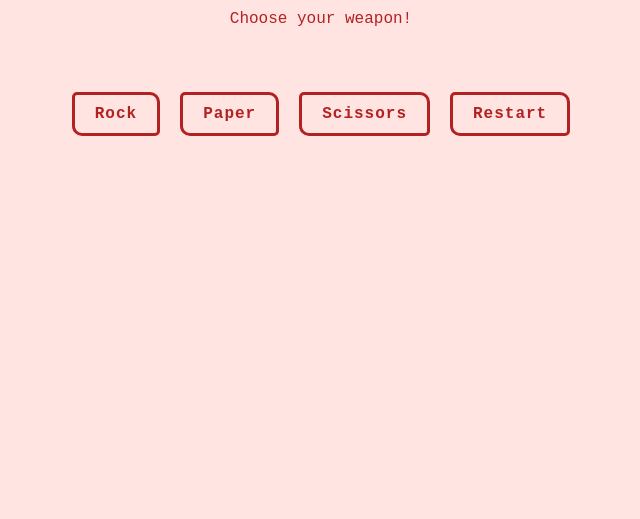
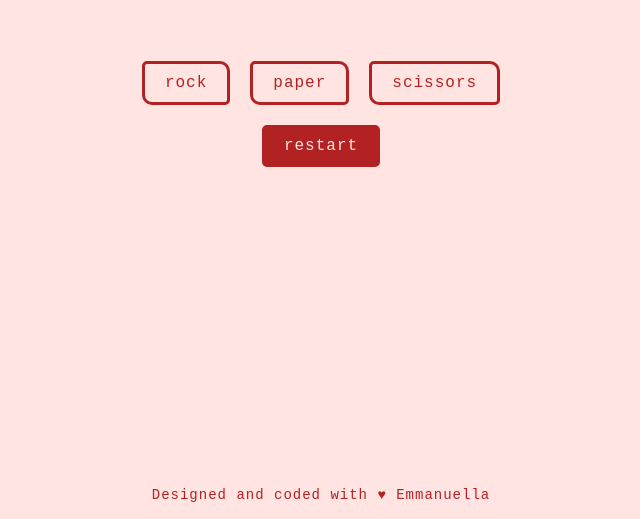
Before and after one commit to emmanuellacamp/rock-paper-scissors, a plain HTML site: page index.html in a window 1280 px wide. Shown: the part 380-899 px from the top of the page, without its empty margins (319-959 px from the left). Before the commit the page ends 851 px from the top, so only its background shows below. Drawn offline with Linux system fonts and the light colour scheme.

Commit message:
update readme

```diff
--- a/index.html
+++ b/index.html
@@ -26,13 +26,18 @@
         </div>
 
         <div id="game">
-            <button id="rock">Rock</button>
-            <button id="paper">Paper</button>
-            <button id="scissors">Scissors</button>
-            <button id="restart">Restart</button>
+            <button id="rock">rock</button>
+            <button id="paper">paper</button>
+            <button id="scissors">scissors</button>
         </div>
+
+        <button id="restart">restart</button>
+
+
     </div>
-
+    <footer>
+        <p>Designed and coded with ♥ Emmanuella</p>
+    </footer>
     <script src="index.js"></script>
 </body>
 </html>
--- a/index.js
+++ b/index.js
@@ -21,9 +21,16 @@ window.onload = function() {
     document.getElementById('result').style.display = 'none';
 };
 
+
+/**
+ * Plays a single round of the game.
+ *
+ * @param {string} playerChoice - The choice of the player.
+ */
 function playRound(playerChoice) {
+    // Get the computer's choice
     const computerChoice = getComputerChoice();
-    let result;
+    let result; // Result of the round
 
     // Update user choice icon
     userChoiceImg.src = `images/${playerChoice}.png`;
@@ -31,10 +38,14 @@ function playRound(playerChoice) {
     // Update computer choice icon
     computerChoiceImg.src = `images/${computerChoice}.png`;
 
+    // Display the result section and hide the weapon selection
     document.getElementById('result').style.display = 'block';
     document.getElementById('choose-weapon').style.display = 'none';
 
+    // Convert player choice to lowercase for comparison
     playerChoice = playerChoice.toLowerCase();
+
+    // Determine the result of the round
     if (playerChoice === computerChoice) {
         result = 'Tie';
     } else if ((playerChoice === 'rock' && computerChoice === 'scissors') ||
@@ -47,14 +58,15 @@ function playRound(playerChoice) {
         computerScore++;
     }
 
-    // Update outcome text
+    // Update the outcome text
     outcomeDiv.textContent = `${result}`;
 
-    // Update score text
+    // Update the score text
     scoreDiv.textContent = `${computerScore} : ${playerScore}`;
 
-    // Check for game end
+    // Check if the game is over
     if (playerScore === 5 || computerScore === 5) {
+        // Determine the winner and update the outcome text
         if (playerScore > computerScore) {
             outcomeDiv.textContent += ` You won the game!`;
         } else {
--- a/style.css
+++ b/style.css
@@ -1,5 +1,3 @@
-/* style.css */
-
 * {
     box-sizing: border-box;
     margin: 0;
@@ -69,7 +67,7 @@ p {
     text-align: center;
 }
 
-button {
+#game button {
     padding: 10px 20px;
     border: none;
     border-radius: 5px;
@@ -80,14 +78,13 @@ button {
     border-color: #B22222;
     border-style: solid;
     color: #B22222;
-    font-weight: 600;
     border-bottom-left-radius: 10px;
     border-top-right-radius: 10px;
     font-size: 16px;
     letter-spacing: 1px;
 }
 
-button:hover {
+#game button:hover {
     background-color: #B22222;
     color: #FFE4E1;
 }
@@ -96,6 +93,30 @@ button:disabled {
     opacity: 0.5;
     background-color: #B22222;
     cursor: not-allowed;
+}
+
+#restart {
+    margin-top: 20px;
+    background-color: #B22222;
+    color: #FFE4E1;
+    border-bottom-left-radius: 10px;
+    border-top-right-radius: 10px;
+    border-color: #B22222;
+    border-style: solid;
+    padding: 10px 20px;
+    border-radius: 5px;
+    cursor: pointer;
+    transition: background-color 0.3s ease;
+    font-family: monospace;
+    font-size: 16px;
+    letter-spacing: 1px;
+}
+
+#restart:hover {
+    background-color: #FFE4E1;
+    color: #B22222;
+    border-color: #B22222;
+
 }
 
 #icons {
@@ -119,6 +140,17 @@ button:disabled {
     margin: 0 10px;
 }
 
+footer{
+    text-align: center;
+    font-size: 14px;
+    margin-top: 20px;
+    color: #B22222;
+    letter-spacing: 1px;
+    margin: 1rem;
+
+}
+
+
 @media (max-width: 600px) {
     h1 {
         font-size: 24px;
```
Also changed, not shown: images/preview.png (added), 1 other file.
